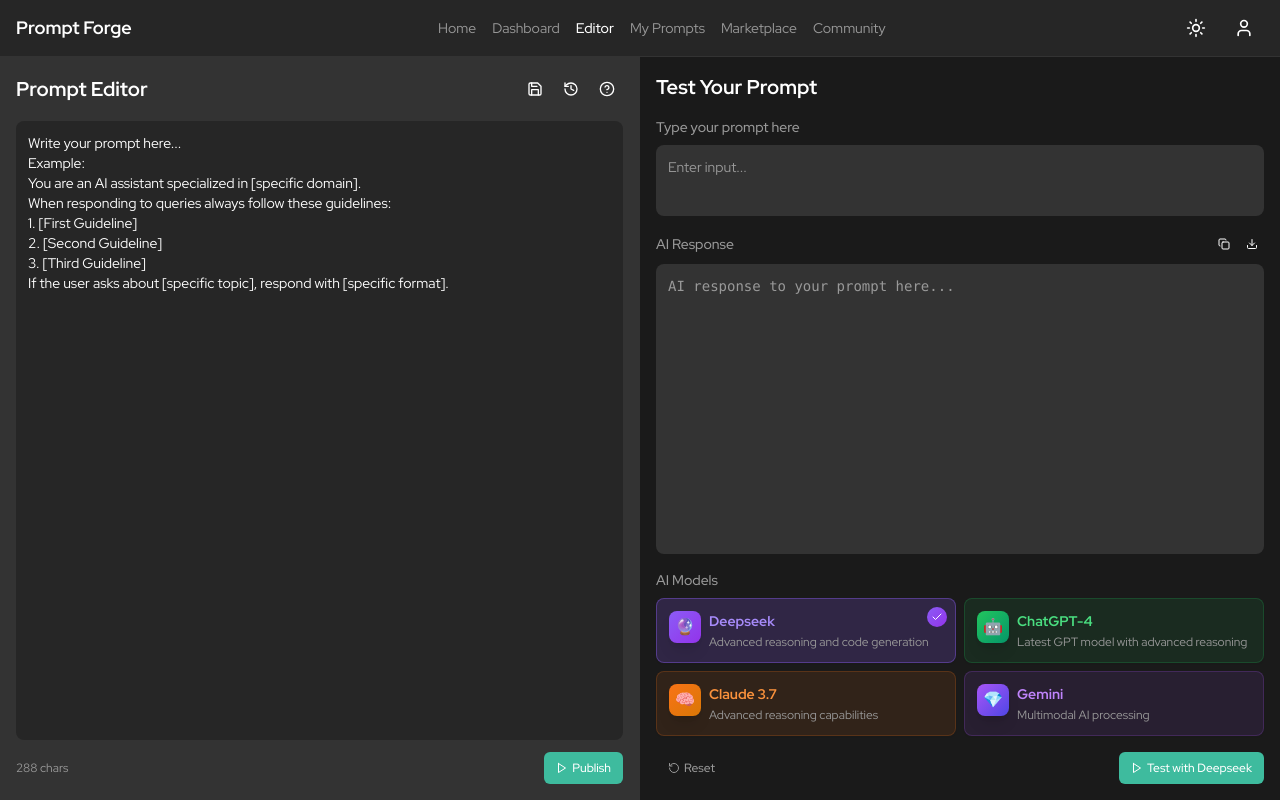
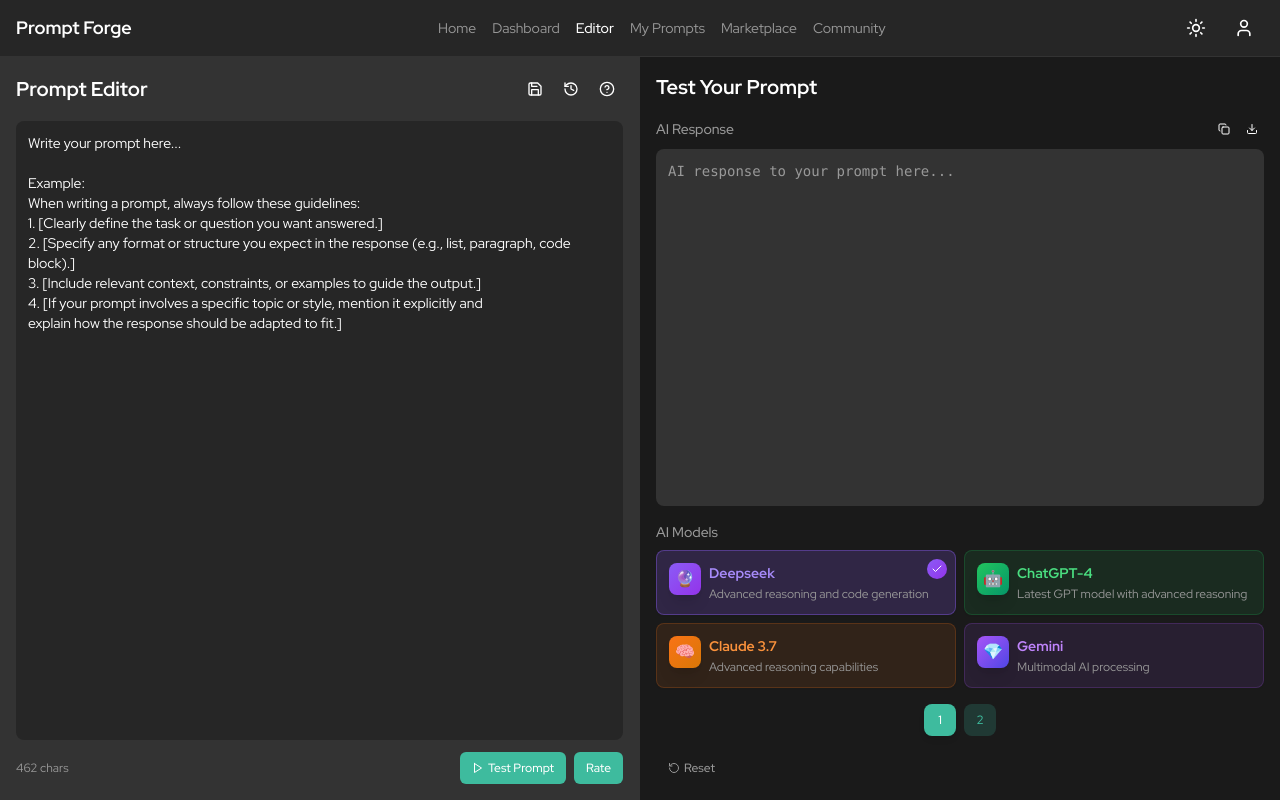
Before and after one commit to COS301-SE-2025/Prompt-Forge, a React (Vite) app in the folder frontend/: page /editor in a window 1280 px wide. Built offline with nearby package versions, Linux system fonts and the light colour scheme.

Commit message:
Rate Prompts implemented

```diff
--- a/frontend/src/pages/EditorPage.tsx
+++ b/frontend/src/pages/EditorPage.tsx
@@ -5,20 +5,26 @@ import { Card } from "../components/ui/Card"
 import { Save, History, HelpCircle, Copy, Download, RotateCcw, Play, Check } from "lucide-react"
 import { useState } from "react"
 
+const defaultPrompt = `Write your prompt here...
+
+Example:
+When writing a prompt, always follow these guidelines:
+1. [Clearly define the task or question you want answered.]
+2. [Specify any format or structure you expect in the response (e.g., list, paragraph, code block).]
+3. [Include relevant context, constraints, or examples to guide the output.]
+4. [If your prompt involves a specific topic or style, mention it explicitly and
+explain how the response should be adapted to fit.]`
+
 export default function EditorPage() {
-  const [promptText, setPromptText] = useState(`Write your prompt here...
-Example:
-You are an AI assistant specialized in [specific domain].
-When responding to queries always follow these guidelines:
-1. [First Guideline]
-2. [Second Guideline]
-3. [Third Guideline]
-If the user asks about [specific topic], respond with [specific format].`)
-
-  const [sampleInput, setSampleInput] = useState("")
+  const [promptText, setPromptText] = useState(defaultPrompt)
   const [aiResponse, setAiResponse] = useState("AI response to your prompt here...")
-  const [selectedModel, setSelectedModel] = useState(0) // Default to first model (ChatGPT-4)
+  const [selectedModel, setSelectedModel] = useState(0)
   const [isLoading, setIsLoading] = useState(false)
+  const [currentView, setCurrentView] = useState("test") // "test" or "rate"
+  const [currentPage, setCurrentPage] = useState(1)
+  const [ratingResponse, setRatingResponse] = useState("") // New state for rating
+  const [isLoadingRating, setIsLoadingRating] = useState(false) // Add new loading state
+  const [lastTestedPrompt, setLastTestedPrompt] = useState("") // New state for tracking last tested prompt
 
   const aiModels = [
     {
@@ -74,42 +80,112 @@ If the user asks about [specific topic], respond with [specific format].`)
     setAiResponse(`Testing with ${aiModels[index].name}...`)
   }
 
-  const testPrompt = async () => {
-    setIsLoading(true)
-    setAiResponse("Generating response...")
+  const getRating = async (prompt: string, response: string) => {
+    setIsLoadingRating(true)
+    setRatingResponse("Rating your prompt...")
+
+    const ratingPrompt = `
+Given this prompt:
+---
+${prompt}
+---
+
+And this AI response:
+---
+${response}
+---
+
+Please:
+1. Rate the effectiveness of the prompt (1-10)
+2. Explain why you gave this rating
+3. Provide specific suggestions to improve the prompt
+4. Point out any potential issues or ambiguities
+`
 
     try {
       const requestBody = {
-        messages: [{
+        messages: [
+          {
             role: "user",
-          content: sampleInput || "Please enter some sample input to test"
-        }]
+            content: ratingPrompt,
+          },
+        ],
       }
 
-      console.log('Sending to OpenRouter:', requestBody)
-
-      const response = await fetch('http://localhost:8080/api/test/openrouter/chat', {
-        method: 'POST',
+      const response = await fetch("http://localhost:8080/api/test/openrouter/chat", {
+        method: "POST",
         headers: {
-          'Content-Type': 'application/json'
+          "Content-Type": "application/json",
         },
-        body: JSON.stringify(requestBody)
+        body: JSON.stringify(requestBody),
       })
 
       const data = await response.json()
-      console.log('Response from OpenRouter:', data)
+      if (data.choices && data.choices[0] && data.choices[0].message) {
+        setRatingResponse(data.choices[0].message.content)
+      }
+    } catch (error) {
+      setRatingResponse("Error generating rating: " + error)
+    } finally {
+      setIsLoadingRating(false)
+    }
+  }
+
+  const testPrompt = async () => {
+    // Check if prompt has changed
+    if (promptText === lastTestedPrompt) {
+      setCurrentView("test")
+      setCurrentPage(1)  // Force page 1 for viewing response
+      return
+    }
+
+    setIsLoading(true)
+    setAiResponse("Generating response...")
+    setCurrentView("test")  // Switch to response view immediately
+    setCurrentPage(1)      // Set to page 1 for response
+
+    try {
+      const requestBody = {
+        messages: [
+          {
+            role: "user",
+            content: promptText,
+          },
+        ],
+      }
+
+      console.log("Sending to OpenRouter:", requestBody)
+
+      const response = await fetch("http://localhost:8080/api/test/openrouter/chat", {
+        method: "POST",
+        headers: {
+          "Content-Type": "application/json",
+        },
+        body: JSON.stringify(requestBody),
+      })
+
+      const data = await response.json()
+      console.log("Response from OpenRouter:", data)
 
       if (data.choices && data.choices[0] && data.choices[0].message) {
-        setAiResponse(data.choices[0].message.content)
-      } else {
-        setAiResponse(JSON.stringify(data, null, 2))
+        const aiResponseText = data.choices[0].message.content
+        setAiResponse(aiResponseText)
+        setLastTestedPrompt(promptText)
+        await getRating(promptText, aiResponseText)
       }
     } catch (error: unknown) {
-      const errorMessage = error instanceof Error ? error.message : 'An unknown error occurred'
+      const errorMessage = error instanceof Error ? error.message : "An unknown error occurred"
       setAiResponse(`Error: ${errorMessage}`)
     } finally {
       setIsLoading(false)
     }
+  }
+
+  const handleReset = () => {
+    setPromptText(defaultPrompt)
+    setAiResponse("AI response to your prompt here...")
+    setRatingResponse("")
+    setLastTestedPrompt("")
   }
 
   const selectedModelData = aiModels[selectedModel]
@@ -145,32 +221,42 @@ If the user asks about [specific topic], respond with [specific format].`)
 
           <div className="flex items-center justify-between">
             <div className="text-xs text-muted-foreground">{promptText.length} chars</div>
-            <Button size="sm" className="bg-[#3ebb9e] hover:bg-[#00674f] text-white text-xs h-8">
+            <div className="flex space-x-2">
+              <Button
+                size="sm"
+                className="bg-[#3ebb9e] hover:bg-[#00674f] text-white text-xs h-8"
+                onClick={() => {
+                  testPrompt();
+                  setCurrentView("test");
+                  setCurrentPage(1);  // Set to page 1 when clicking Test
+                }}
+              >
                 <Play className="h-3 w-3 mr-1" />
-              Publish
+                Test Prompt
+              </Button>
+              <Button
+                size="sm"
+                className="bg-[#3ebb9e] hover:bg-[#00674f] text-white text-xs h-8"
+                onClick={() => {
+                  setCurrentView("rate");
+                  setCurrentPage(2);  // Set to page 2 when clicking Rate
+                }}
+              >
+                Rate
               </Button>
             </div>
           </div>
-
-        {/* Right Panel - Test Your Prompt */}
-        <div className="bg-background p-3 lg:p-4 flex flex-col min-h-0 overflow-hidden">
-          <h2 className="text-lg lg:text-xl font-semibold text-foreground mb-3 lg:mb-4">Test Your Prompt</h2>
-
-          <div className="flex-1 flex flex-col min-h-0 space-y-3 lg:space-y-4">
-            {/* Sample Input */}
-            <div className="flex-shrink-0">
-              <h3 className="text-xs lg:text-sm font-medium text-muted-foreground mb-2">Type your prompt here</h3>
-              <div className="bg-muted rounded-lg p-2 lg:p-3">
-                <textarea
-                  className="w-full bg-transparent resize-none focus:outline-none text-xs lg:text-sm text-foreground placeholder:text-muted-foreground"
-                  placeholder="Enter input..."
-                  value={sampleInput}
-                  onChange={(e) => setSampleInput(e.target.value)}
-                  rows={2}
-                />
-              </div>
         </div>
 
+        {/* Right Panel - Dynamic Content */}
+        <div className="bg-background p-3 lg:p-4 flex flex-col min-h-0 overflow-hidden">
+          <h2 className="text-lg lg:text-xl font-semibold text-foreground mb-3 lg:mb-4">
+            {currentView === "test" ? "Test Your Prompt" : "Rate Prompt"}
+          </h2>
+
+          <div className="flex-1 flex flex-col min-h-0 space-y-4">
+            {currentView === "test" ? (
+              <>
                 {/* AI Response */}
                 <div className="flex-1 min-h-0 flex flex-col">
                   <div className="flex items-center justify-between mb-2">
@@ -184,15 +270,24 @@ If the user asks about [specific topic], respond with [specific format].`)
                       </Button>
                     </div>
                   </div>
-              <div className="bg-muted rounded-lg p-3 flex-1 min-h-0 relative">
+                  <div className="bg-muted rounded-lg p-3 flex-1 min-h-0 relative h-[calc(100vh-220px)]">
                     <div className="absolute inset-0 p-3 overflow-y-auto">
-                  <pre className="text-xs lg:text-sm text-muted-foreground whitespace-pre-wrap">{aiResponse}</pre>
+                      {isLoading ? (
+                        <div className="flex items-center space-x-2">
+                          <RotateCcw className="h-4 w-4 animate-spin" />
+                          <span>Generating response...</span>
+                        </div>
+                      ) : (
+                        <pre className="text-xs lg:text-sm text-muted-foreground whitespace-pre-wrap">
+                          {aiResponse}
+                        </pre>
+                      )}
                     </div>
                   </div>
                 </div>
 
                 {/* AI Models */}
-            <div className="flex-shrink-0">
+                <div className="flex-shrink-0 mt-auto">
                   <h3 className="text-xs lg:text-sm font-medium text-muted-foreground mb-2">AI Models</h3>
                   <div className="grid grid-cols-2 gap-2">
                     {aiModels.map((model, index) => (
@@ -222,7 +317,9 @@ If the user asks about [specific topic], respond with [specific format].`)
                             <h4 className={`text-xs lg:text-sm font-semibold ${model.textColor} mb-1 truncate`}>
                               {model.name}
                             </h4>
-                        <p className="text-xs text-muted-foreground leading-tight line-clamp-2">{model.description}</p>
+                            <p className="text-xs text-muted-foreground leading-tight line-clamp-2">
+                              {model.description}
+                            </p>
                           </div>
                         </div>
                       </Card>
@@ -230,29 +327,116 @@ If the user asks about [specific topic], respond with [specific format].`)
                   </div>
                 </div>
 
-            {/* Bottom Actions */}
-            <div className="flex items-center justify-between flex-shrink-0">
-              <Button variant="ghost" size="sm" className="text-muted-foreground text-xs h-8">
-                <RotateCcw className="h-3 w-3 mr-1" />
-                Reset
-              </Button>
-              <Button
-                size="sm"
-                className="bg-[#3ebb9e] hover:bg-[#00674f] text-white text-xs h-8"
-                onClick={testPrompt}
-                disabled={isLoading}
+                {/* Pagination for Test View */}
+                <div className="flex items-center justify-center space-x-2 flex-shrink-0">
+                  {[1, 2].map((page) => (
+                    <button
+                      key={page}
+                      onClick={() => {
+                        setCurrentPage(page)
+                        if (page > 1) setCurrentView("rate")
+                      }}
+                      className={`w-8 h-8 rounded-lg flex items-center justify-center text-xs font-medium transition-all duration-200 ${
+                        currentPage === page
+                          ? "bg-[#3ebb9e] text-white shadow-md"
+                          : "bg-[#3ebb9e]/20 text-[#3ebb9e] hover:bg-[#3ebb9e]/30"
+                      }`}
                     >
-                {isLoading ? (
-                  <>
-                    <RotateCcw className="h-3 w-3 mr-1 animate-spin" />
-                    Testing...
+                      {page}
+                    </button>
+                  ))}
+                </div>
               </>
             ) : (
               <>
-                    <Play className="h-3 w-3 mr-1" />
-                    Test with {selectedModelData.shortName}
+                {/* Rating Response Area */}
+                {currentView === "rate" && (
+                  <div className="flex-1 min-h-0 flex flex-col">
+                    <div className="bg-muted rounded-lg p-3 flex-1 min-h-0 relative h-[calc(100vh-220px)]">
+                      <div className="absolute inset-0 p-3 overflow-y-auto">
+                        {isLoadingRating ? (
+                          <div className="flex items-center space-x-2">
+                            <RotateCcw className="h-4 w-4 animate-spin" />
+                            <span>Rating your prompt...</span>
+                          </div>
+                        ) : (
+                          <pre className="text-xs lg:text-sm text-muted-foreground whitespace-pre-wrap">
+                            {ratingResponse || "Rating will appear here..."}
+                          </pre>
+                        )}
+                      </div>
+                    </div>
+                  </div>
+                )}
+
+                {/* Rating Models (same as AI Models) */}
+                <div className="flex-shrink-0 mt-auto">
+                  <h3 className="text-xs lg:text-sm font-medium text-muted-foreground mb-2">Rating Models</h3>
+                  <div className="grid grid-cols-2 gap-2">
+                    {aiModels.map((model, index) => (
+                      <Card
+                        key={index}
+                        className={`p-2 lg:p-3 ${
+                          selectedModel === index ? model.selectedBg : model.cardBg
+                        } hover:bg-opacity-80 transition-all duration-200 cursor-pointer group hover:scale-[1.02] relative`}
+                        onClick={() => handleModelSelect(index)}
+                      >
+                        {selectedModel === index && (
+                          <div className="absolute top-1 right-1 lg:top-2 lg:right-2">
+                            <div
+                              className={`w-4 h-4 lg:w-5 lg:h-5 rounded-full ${model.iconBg} flex items-center justify-center`}
+                            >
+                              <Check className="h-2 w-2 lg:h-3 lg:w-3 text-white" />
+                            </div>
+                          </div>
+                        )}
+                        <div className="flex items-start space-x-2">
+                          <div
+                            className={`w-6 h-6 lg:w-8 lg:h-8 rounded-lg ${model.iconBg} flex items-center justify-center text-white text-sm lg:text-base shadow-lg group-hover:shadow-xl transition-shadow flex-shrink-0`}
+                          >
+                            {model.icon}
+                          </div>
+                          <div className="flex-1 min-w-0">
+                            <h4 className={`text-xs lg:text-sm font-semibold ${model.textColor} mb-1 truncate`}>
+                              {model.name}
+                            </h4>
+                            <p className="text-xs text-muted-foreground leading-tight line-clamp-2">
+                              {model.description}
+                            </p>
+                          </div>
+                        </div>
+                      </Card>
+                    ))}
+                  </div>
+                </div>
+
+                {/* Pagination for Rate View */}
+                <div className="flex items-center justify-center space-x-2 flex-shrink-0">
+                  {[1, 2].map((page) => (
+                    <button
+                      key={page}
+                      onClick={() => {
+                        setCurrentPage(page)
+                        if (page === 1) setCurrentView("test")
+                      }}
+                      className={`w-8 h-8 rounded-lg flex items-center justify-center text-xs font-medium transition-all duration-200 ${
+                        currentPage === page
+                          ? "bg-[#3ebb9e] text-white shadow-md"
+                          : "bg-[#3ebb9e]/20 text-[#3ebb9e] hover:bg-[#3ebb9e]/30"
+                      }`}
+                    >
+                      {page}
+                    </button>
+                  ))}
+                </div>
               </>
             )}
+
+            {/* Bottom Actions */}
+            <div className="flex items-center justify-between flex-shrink-0">
+              <Button variant="ghost" size="sm" className="text-muted-foreground text-xs h-8" onClick={handleReset}>
+                <RotateCcw className="h-3 w-3 mr-1" />
+                Reset
               </Button>
             </div>
           </div>
```
Lines whose indentation alone changed are shown as unchanged.
